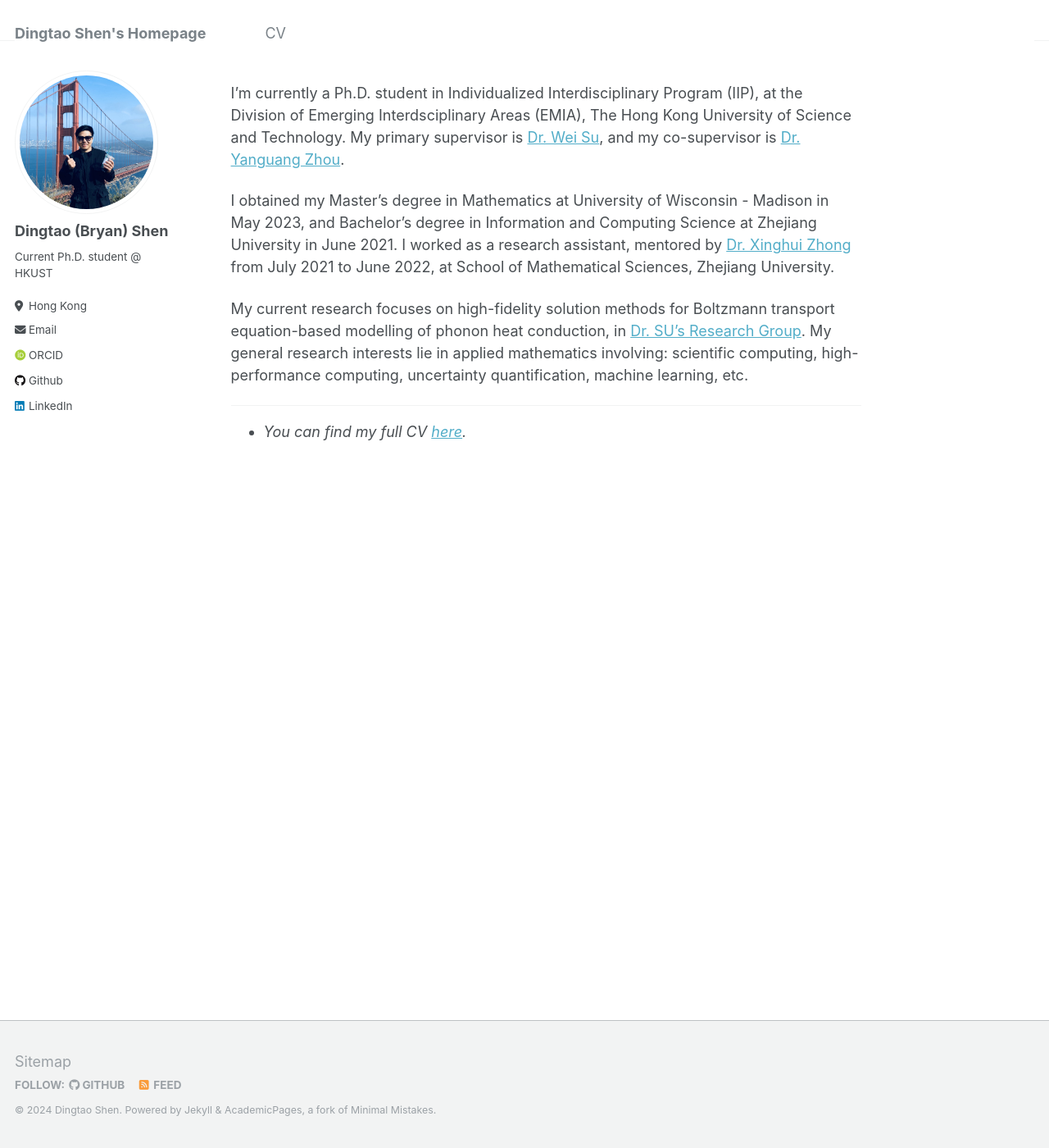
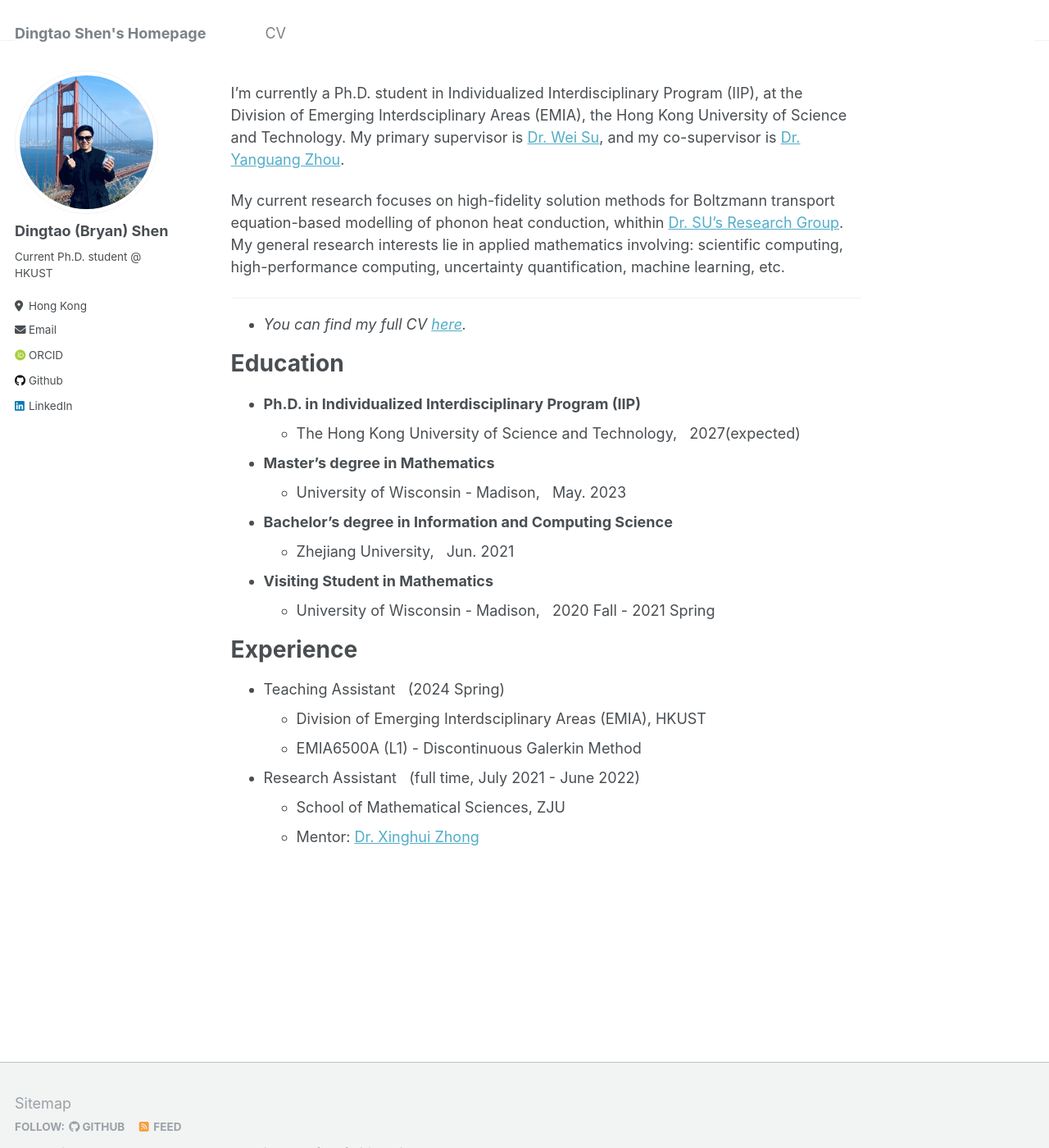
Before and after one commit to dingtao-shen/dingtao-shen.github.io, a Jekyll site: the page built from _pages/about.md, in a window 1280 px wide and 1400 px high. Shown: the whole window at 82% size. Built offline with Jekyll 4.4.1, drawn with Linux system fonts in a browser that asks for light colours; some web fonts are replaced.

Commit message:
Update about.md

```diff
--- a/_pages/about.md
+++ b/_pages/about.md
@@ -7,12 +7,30 @@ redirect_from:
   - /about.html
 ---
 
-I'm currently a Ph.D. student in Individualized Interdisciplinary Program (IIP), at the Division of Emerging Interdsciplinary Areas (EMIA), The Hong Kong University of Science and Technology. My primary supervisor is [Dr. Wei Su](https://facultyprofiles.hkust.edu.hk/profiles.php?profile=wei-su-weisu), and my co-supervisor is [Dr. Yanguang Zhou](https://seng.hkust.edu.hk/about/people/faculty/yanguang-zhou).
+I'm currently a Ph.D. student in Individualized Interdisciplinary Program (IIP), at the Division of Emerging Interdsciplinary Areas (EMIA), the Hong Kong University of Science and Technology. My primary supervisor is [Dr. Wei Su](https://facultyprofiles.hkust.edu.hk/profiles.php?profile=wei-su-weisu), and my co-supervisor is [Dr. Yanguang Zhou](https://seng.hkust.edu.hk/about/people/faculty/yanguang-zhou).
 
-I obtained my Master's degree in Mathematics at University of Wisconsin - Madison in May 2023, and Bachelor's degree in Information and Computing Science at Zhejiang University in June 2021. I worked as a research assistant, mentored by [Dr. Xinghui Zhong](https://person.zju.edu.cn/en/zhongxh) from July 2021 to June 2022, at School of Mathematical Sciences, Zhejiang University.
-
-My current research focuses on high-fidelity solution methods for Boltzmann transport equation-based modelling of phonon heat conduction, in [Dr. SU's Research Group](https://weisu-mae.github.io/). My general research interests lie in applied mathematics involving: scientific computing, high-performance computing, uncertainty quantification, machine learning, etc.
+My current research focuses on high-fidelity solution methods for Boltzmann transport equation-based modelling of phonon heat conduction, whithin [Dr. SU's Research Group](https://weisu-mae.github.io/). My general research interests lie in applied mathematics involving: scientific computing, high-performance computing, uncertainty quantification, machine learning, etc.
 
 ---
 
 - _You can find my full CV [here](/cv/)._
+
+Education
+======
+* **Ph.D. in Individualized Interdisciplinary Program (IIP)**
+  * The Hong Kong University of Science and Technology, &nbsp; 2027(expected)
+* **Master's degree in Mathematics**
+  * University of Wisconsin - Madison, &nbsp;  May. 2023
+* **Bachelor's degree in Information and Computing Science**
+  * Zhejiang University, &nbsp; Jun. 2021
+* **Visiting Student in Mathematics**
+  * University of Wisconsin - Madison, &nbsp; 2020 Fall - 2021 Spring
+
+Experience
+======
+* Teaching Assistant &nbsp; (2024 Spring)
+  * Division of Emerging Interdsciplinary Areas (EMIA), HKUST
+  * EMIA6500A (L1) - Discontinuous Galerkin Method
+* Research Assistant &nbsp; (full time, July 2021 - June 2022)
+  * School of Mathematical Sciences, ZJU
+  * Mentor: [Dr. Xinghui Zhong](https://person.zju.edu.cn/en/zhongxh)
```
